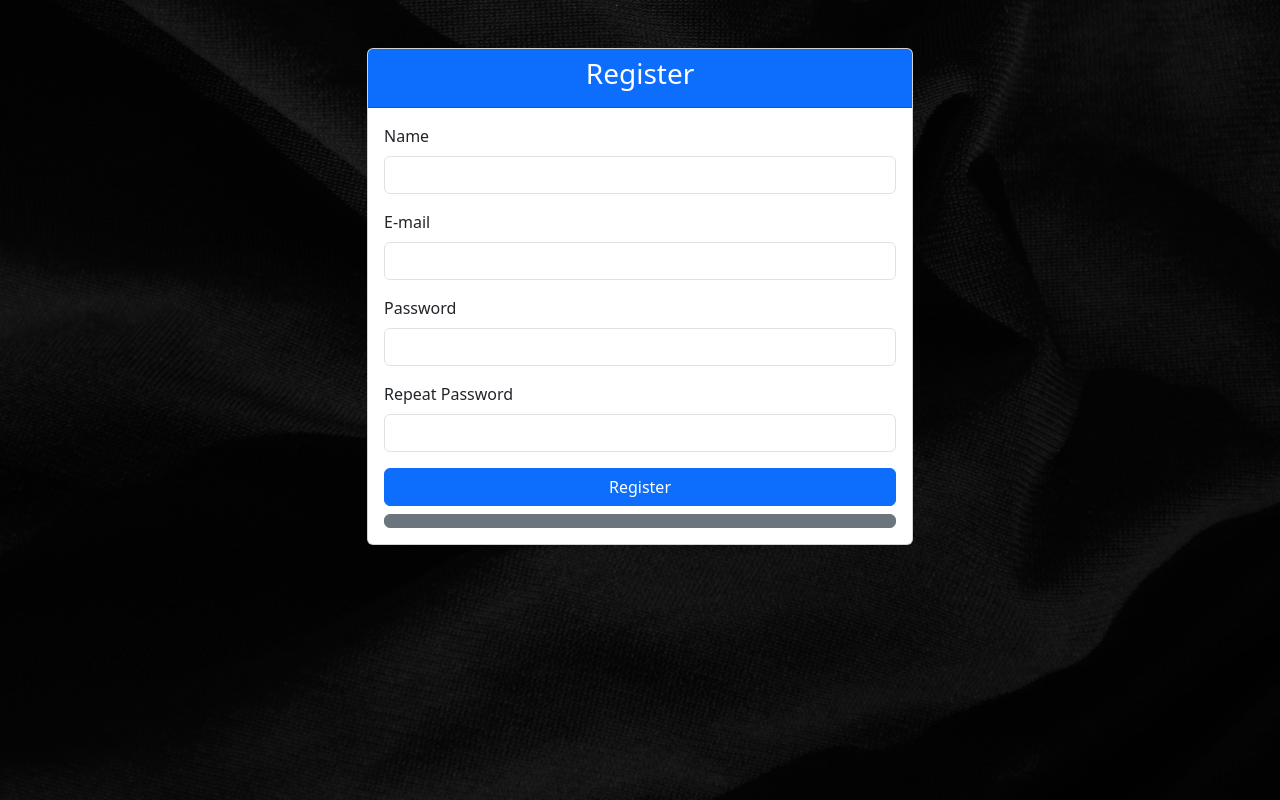
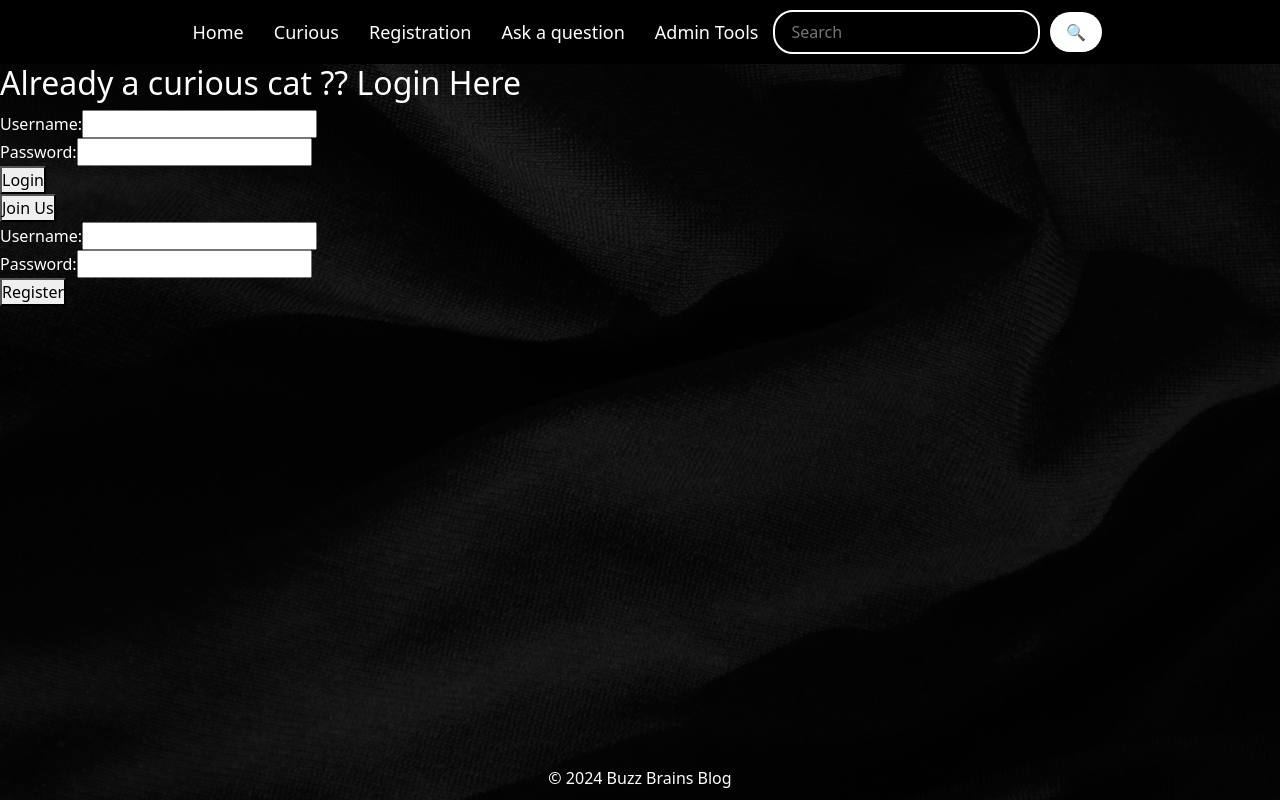
Before and after one commit to Beez1/Angular-Js-blog, an Angular app in the folder my-app/: page /register in a window 1280 px wide. Built offline with nearby package versions, Linux system fonts and the light colour scheme; no server answers.

Commit message:
Add Angular router to display-questions component and update navbar styles

```diff
--- a/my-app/src/app/display-questions/display-questions.component.css
+++ b/my-app/src/app/display-questions/display-questions.component.css
@@ -0,0 +1,115 @@
+/* Styles for the navbar */
+.navbar {
+    background-color: #000; /* Black background */
+    padding: 10px 0; /* Adjust padding as needed */
+}
+
+.navbar-grid {
+    display: flex;
+    justify-content: space-between;
+    align-items: center;
+    max-width: 1200px;
+    margin: 0 auto;
+}
+
+.navbar-search {
+    display: flex;
+    justify-content: flex-end;
+    align-items: center;
+    flex: 1; /* Added to occupy remaining space */
+}
+
+.navbar-search input[type="text"] {
+    padding: 8px 16px;
+    border: 2px solid #fff; /* White border */
+    border-radius: 20px;
+    outline: none;
+    font-size: 16px;
+    color: #fff; /* White text */
+    background-color: transparent; /* Transparent background */
+    transition: border-color 0.3s ease;
+}
+
+.navbar-search input[type="text"]:focus {
+    border-color: #777; /* Grey border on focus */
+}
+
+.navbar-search button {
+    padding: 8px 16px;
+    background-color: #fff; /* White background */
+    color: #000; /* Black text */
+    border: none;
+    border-radius: 30px;
+    cursor: pointer;
+    font-size: 16px;
+    margin-left: 10px; /* Added margin to separate the input and button */
+    transition: transform 0.3s ease;
+}
+
+.navbar-search button:hover {
+    transform: scale(1.1); /* Scale up on hover */
+}
+
+.navbar-links {
+    display: flex;
+    align-items: flex-start;/* Added to occupy remaining space */
+}
+
+.navbar-links a {
+    color: #fff; /* White text */
+    text-decoration: none;
+    margin: 0 20px; /* Adjust spacing between links */
+    font-size: 18px;
+    position: relative;
+    display: inline-block;
+    transition: color 0.3s ease;
+}
+
+.navbar-links a::after {
+    content: '';
+    position: absolute;
+    top: 100%;
+    left: 50%;
+    width: 0%;
+    height: 2px;
+    background-color: #fff; /* White underline */
+    transition: width 0.3s ease, left 0.3s ease;
+}
+
+.navbar-links a:hover {
+    color: #777; /* Grey text on hover */
+}
+
+.navbar-links a:hover::after {
+    width: 100%;
+    left: 0; /* Slide underline from center to left on hover */
+}
+
+/* Styles for the footer */
+.footer {
+    text-align: center;
+    color: white;
+    padding: 10px 0;
+    position: fixed;
+    bottom: 0;
+    width: 100%;
+}
+
+.dq-answers {
+    color: #fff; /* White text */
+    border: 2px solid #615e5e; /* Black border */
+    padding: 20px; /* Adjust padding as needed */
+    border-radius: 10px; /* Rounded corners */
+    background-color: #000000; /* Black background */
+    max-width: 800px; /* Adjust the maximum width */
+    margin: 0 auto; /* Center the div horizontally */
+    box-sizing: border-box; /* Include padding and border in the width */
+}
+
+.dq-answers h1 {
+    margin: 0; /* Remove default margin for h1 */
+}
+
+.h2-lf{
+   color: #fff;
+}
--- a/my-app/src/app/display-questions/display-questions.component.html
+++ b/my-app/src/app/display-questions/display-questions.component.html
@@ -1,25 +1,33 @@
-<div class="container mt-5">
-    <div class="row">
-      <div class="col-md-6 mb-4" *ngFor="let quest of question">
-        <div class="card">
-          <div class="card-body">
-            <h5 class="card-title">{{ quest.title }}</h5>
-            <h6 class="card-subtitle mb-2 text-muted">{{ quest.categories }}</h6>
-            <p class="card-text">{{ quest.question }}</p>
-            <hr>
-            <p class="card-text"><strong>Author:</strong> {{ quest.author }}</p>
-            <div class="d-flex justify-content-between">
-              <p class="card-text mb-0"><strong>Upvotes:</strong> {{ quest.upvotes }}</p>
-              <p class="card-text mb-0"><strong>Date:</strong> {{ quest.date }}</p>
-            </div>
-            <p class="card-text mt-2">
-              <strong>Answered:</strong>
-              <span class="badge" [ngClass]="{'bg-success': quest.answered, 'bg-danger': !quest.answered}">
-                {{ quest.answered ? 'Yes' : 'No' }}
-              </span>
-            </p>
-          </div>
-        </div>
+<div class="navbar">
+  <div class="navbar-grid">
+      <div class="navbar-links">
+          <a href="#">Home</a>
+          <a href="#">Questions</a>
+          <a href="#">Registration</a>
+          <a href="#">Admin Tools</a>
       </div>
-    </div>
+      <div class="navbar-search">
+          <input type="text" placeholder="Search">
+          <button type="submit">🔍</button>
+      </div>
   </div>
+</div>
+
+<div class="dq-answers">
+  <h1>Dear Curious Cat, here are questions, that have been answered previously.</h1>
+</div>
+
+<!--display questions from database with answers <div class="question-container">
+  <div class="question">
+      <h2 class="question-title">Question 1</h2>
+      <p class="question-text">What is the capital of France?</p>
+  </div>
+  <div class="question">
+      <h2 class="question-title">Question 2</h2>
+      <p class="question-text">Who painted the Mona Lisa?</p>
+  </div> -->
+<!--display questions from database with answers-->
+
+<div class="footer">
+  © 2024 Buzz Brains Blog
+</div>
--- a/my-app/src/app/display-questions/display-questions.component.ts
+++ b/my-app/src/app/display-questions/display-questions.component.ts
@@ -2,7 +2,7 @@ import { Component, OnInit } from '@angular/core';
 import { HttpClient } from '@angular/common/http';
 import { FormsModule } from '@angular/forms';
 import { CommonModule } from '@angular/common'; // Adicione esta linha
-
+import { RouterModule } from '@angular/router';
 
 @Component({
   selector: 'app-display-questions',
--- a/my-app/src/app/pages/home/home.component.css
+++ b/my-app/src/app/pages/home/home.component.css
@@ -1,6 +1,3 @@
-.gamma{
-    color: white;
-    }
 
 /* Applying styles to the navbar */
 /* Applying styles to the navbar */
@@ -17,11 +14,7 @@
     margin: 0 auto;
 }
 
-/* Applying styles to the logo */
-.navbar-logo img {
-    width: 100px; /* Adjust width as needed */
-    height: auto;
-}
+
 
 /* Applying styles to the search bar */
 .navbar-search {
--- a/my-app/src/app/register/register.component.css
+++ b/my-app/src/app/register/register.component.css
@@ -0,0 +1,130 @@
+/* Styles for the navbar */
+.navbar {
+    background-color: #000; /* Black background */
+    padding: 10px 0; /* Adjust padding as needed */
+}
+
+.navbar-grid {
+    display: flex;
+    justify-content: space-between;
+    align-items: center;
+    max-width: 1200px;
+    margin: 0 auto;
+}
+
+.navbar-search {
+    display: flex;
+    justify-content: flex-end;
+    align-items: center;
+    flex: 1; /* Added to occupy remaining space */
+}
+
+.navbar-search input[type="text"] {
+    padding: 8px 16px;
+    border: 2px solid #fff; /* White border */
+    border-radius: 20px;
+    outline: none;
+    font-size: 16px;
+    color: #fff; /* White text */
+    background-color: transparent; /* Transparent background */
+    transition: border-color 0.3s ease;
+}
+
+.navbar-search input[type="text"]:focus {
+    border-color: #777; /* Grey border on focus */
+}
+
+.navbar-search button {
+    padding: 8px 16px;
+    background-color: #fff; /* White background */
+    color: #000; /* Black text */
+    border: none;
+    border-radius: 30px;
+    cursor: pointer;
+    font-size: 16px;
+    margin-left: 10px; /* Added margin to separate the input and button */
+    transition: transform 0.3s ease;
+}
+
+.navbar-search button:hover {
+    transform: scale(1.1); /* Scale up on hover */
+}
+
+/* Applying styles to the links container */
+.navbar-links {
+    display: flex;
+    align-items: flex-start;/* Added to occupy remaining space */
+}
+
+/* Applying styles to the links */
+.navbar-links a {
+    color: #fff; /* White text */
+    text-decoration: none;
+    margin: 0 15px; /* Adjust spacing between links */
+    font-size: 18px;
+    position: relative;
+    transition: color 0.3s ease;
+}
+
+.navbar-links a::after {
+    content: '';
+    position: absolute;
+    top: 100%;
+    left: 50%;
+    width: 0%;
+    height: 2px;
+    background-color: #fff; /* White underline */
+    transition: width 0.3s ease, left 0.3s ease;
+}
+
+.navbar-links a:hover {
+    color: #777; /* Grey text on hover */
+}
+
+.navbar-links a:hover::after {
+    width: 100%;
+    left: 0; /* Slide underline from center to left on hover */
+}
+
+/* Adjust the layout for smaller screens (e.g., mobile devices) */
+@media screen and (max-width: 600px) {
+    .navbar-search {
+        justify-content: flex-end; /* Align search to the right */
+    }
+
+    .navbar-search button {
+        margin-left: 0; /* Remove margin between input and button */
+    }
+
+    .navbar-links {
+        text-align: center; /* Center align links */
+    }
+}
+
+/* for fonts */
+.login-container{
+
+}
+.h2-lf {
+    color: #ffffff;
+}
+
+.form-group{
+    color: #fff;
+}
+
+.login-form{
+
+}
+
+
+
+/* Styles for the footer */
+.footer {
+    text-align: center;
+    color: white;
+    padding: 10px 0;
+    position: fixed;
+    bottom: 0;
+    width: 100%;
+}
--- a/my-app/src/app/register/register.component.html
+++ b/my-app/src/app/register/register.component.html
@@ -1,35 +1,50 @@
-<div class="container mt-5">
-    <div class="row justify-content-center">
-      <div class="col-md-6">
-        <div class="card">
-          <div class="card-header bg-primary text-white text-center">
-            <h3>Register</h3>
+<div class="navbar">
+    <div class="navbar-grid">
+        <div class="navbar-links">
+            <a href="'/home'">Home</a>
+            <a href="'/displayQuestions'">Curious</a>
+            <a href="'/register'">Registration</a>
+            <a href="'/questions'">Ask a question</a>
+            <a href="'/adminTools'">Admin Tools</a>
         </div>
-          <div class="card-body">
-            <form (ngSubmit)="submitForm()">
-              <div class="mb-3">
-                <label for="name" class="form-label">Name</label>
-                <input type="text" id="name" name="name" class="form-control" [(ngModel)]="userData.name" required>
+        <div class="navbar-search">
+            <input type="text" placeholder="Search">
+            <button type="submit">🔍</button>
         </div>
-              <div class="mb-3">
-                <label for="email" class="form-label">E-mail</label>
-                <input type="email" id="email" name="email" class="form-control" [(ngModel)]="userData.email" required>
     </div>
-              <div class="mb-3">
-                <label for="password" class="form-label">Password</label>
-                <input type="password" id="password" name="password" class="form-control" [(ngModel)]="userData.password" required>
 </div>
-              <div class="mb-3">
-                <label for="password_confirmation" class="form-label">Repeat Password</label>
-                <input type="password" id="password_confirmation" name="password_confirmation" class="form-control" required>
+<div class="login-container">
+<div class="login-form">
+  <h2 class="h2-lf">  Already a curious cat ?? Login Here</h2>
+  <form>
+      <div class="form-group">
+          <label for="username">Username:</label>
+          <input type="text" id="username" name="username" required>
       </div>
-              <div class="d-grid gap-2">
-                <button type="submit" class="btn btn-primary btn-block">Register</button>
-                <button type="button" class="btn btn-secondary btn-block">{{ btnText }}</button>
+      <div class="form-group">
+          <label for="password">Password:</label>
+          <input type="password" id="password" name="password" required>
       </div>
+      <button type="submit">Login</button>
+  </form>
+</div>
+<div class="dropdown">
+  <button class="dropbtn">Join Us</button>
+  <div class="dropdown-content">
+ <form>
+        <div class="form-group">
+            <label for="username">Username:</label>
+            <input type="text" id="username" name="username" required>
+        </div>
+        <div class="form-group">
+            <label for="password">Password:</label>
+            <input type="password" id="password" name="password" required>
+        </div>
+        <button type="submit">Register</button>
     </form>
   </div>
 </div>
 </div>
+<div class="footer">
+  © 2024 Buzz Brains Blog
   </div>
-  </div>
```
Also changed, not shown: 1 other file (tests, documents, lock files or other folders). Lines whose indentation alone changed are shown as unchanged.
